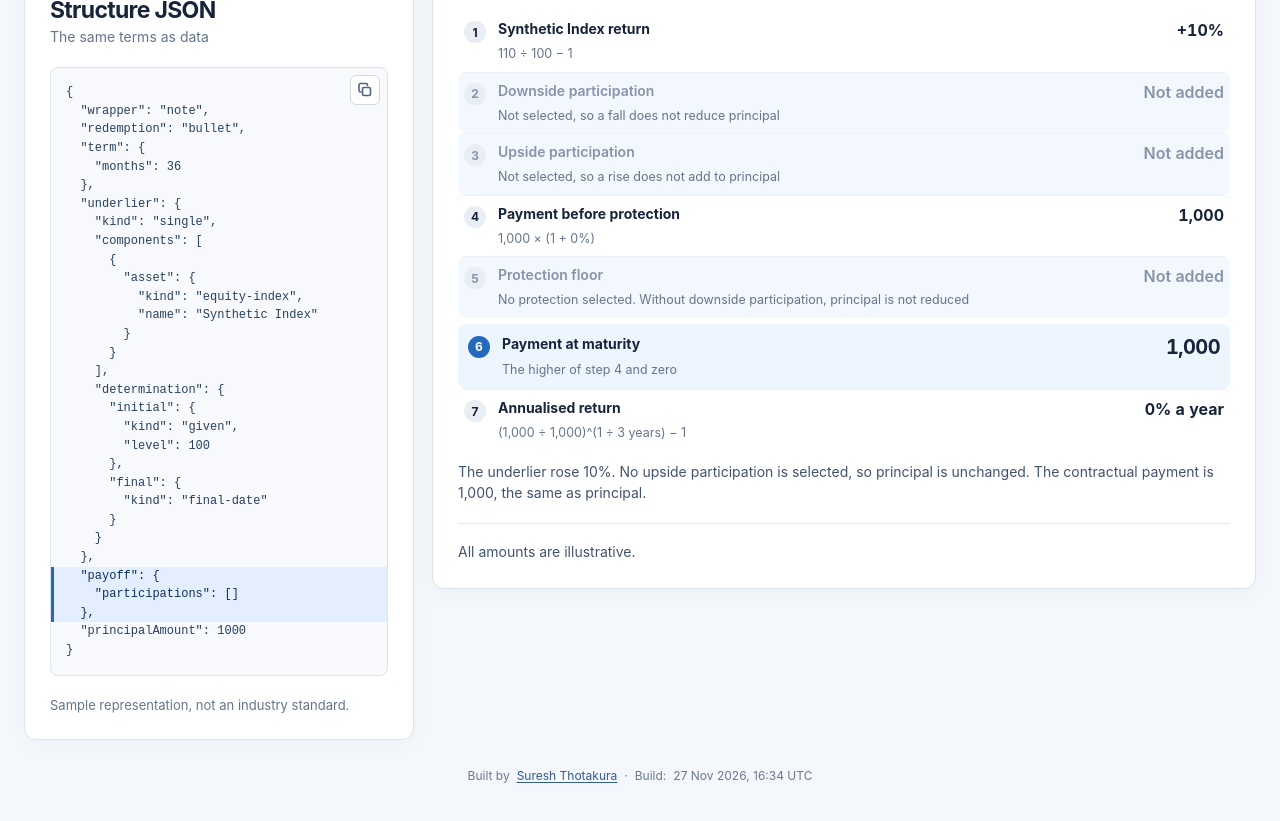
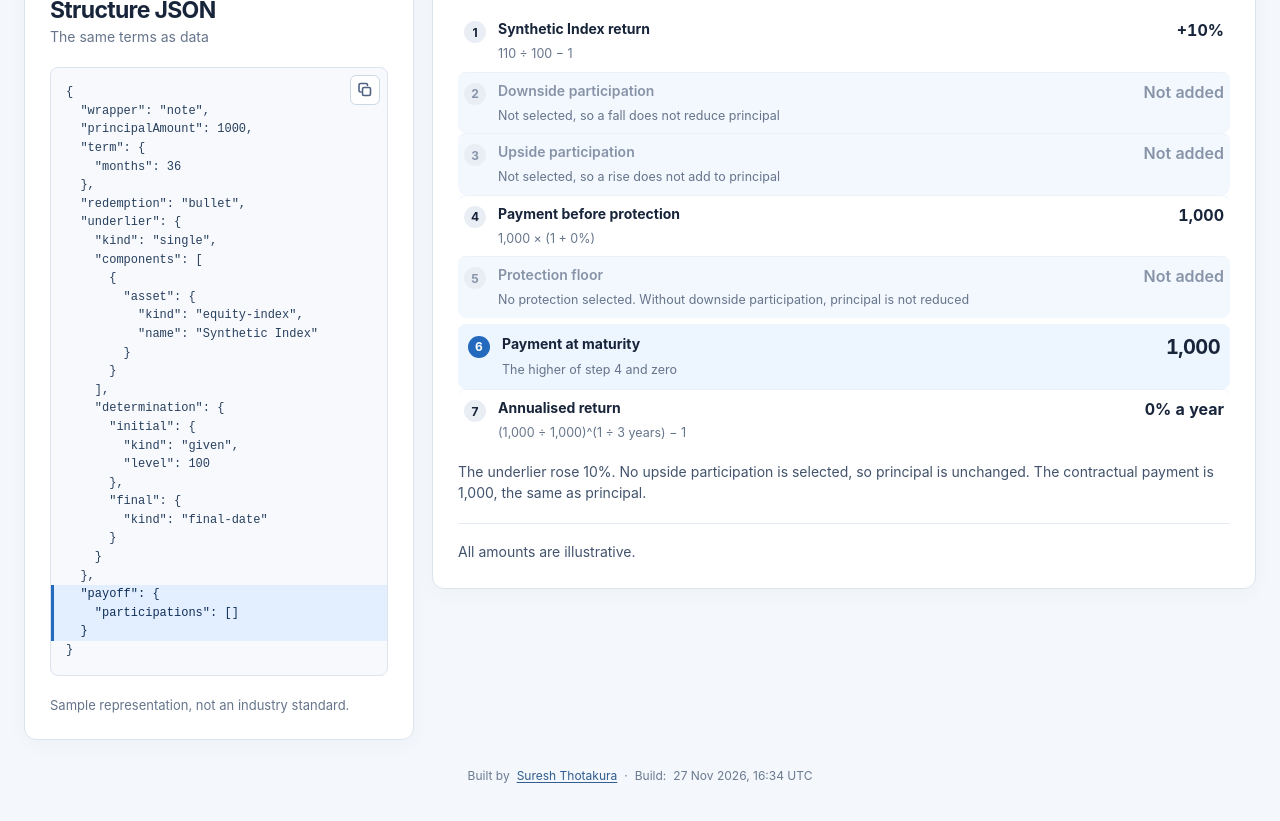
Before and after one commit to sthotakura/spire, a Vue app: page / in a window 1280 px wide. Shown: the part 1060-1881 px from the top of the page. Built offline with nearby package versions, Linux system fonts and the light colour scheme.

Commit message:
Order the structure JSON like the outline: principal and term after the wrapper

```diff
--- a/src/App.vue
+++ b/src/App.vue
@@ -309,8 +309,9 @@ const underlier = computed<Underlier>(() => !isBasket.value
     })
 const note = computed<Product>(() => ({
   wrapper: wrapper.value,
+  principalAmount: principal.value,
+  term: { months: termMonths.value },
   redemption: 'bullet',
-  term: { months: termMonths.value },
   underlier: underlier.value,
   payoff: {
     participations: withSubFeatures(selectedDirections.value.map((direction) => ({ direction, rate: participationPercent[direction] / 100 })), {
@@ -321,7 +322,6 @@ const note = computed<Product>(() => ({
     principalProtection: protectionSelected.value ? protectionPercent.value / 100 : undefined,
     minimumReturn: minimumSelected.value ? fractionFrom(minimumPercent.value) : undefined,
   },
-  principalAmount: principal.value,
 }))
 const jsonLines = computed(() => structureLines(note.value))
 const formula = computed(() => paymentFormula(note.value))
--- a/src/domain/note.ts
+++ b/src/domain/note.ts
@@ -115,8 +115,9 @@ export type Wrapper = 'note' | 'deposit'
 
 export interface Product {
   wrapper: Wrapper
+  principalAmount: number
+  term: Term
   redemption: 'bullet'
-  term: Term
   underlier: Underlier
   payoff: {
     // Features are listed in the order the payment applies them: participation with its buffer and cap, then the floor.
@@ -126,7 +127,6 @@ export interface Product {
     // not an addition to the participated return. Deposits only, since no note with one was verified.
     minimumReturn?: number
   }
-  principalAmount: number
 }
 
 // A product on a single asset.
--- a/src/domain/starting-note.ts
+++ b/src/domain/starting-note.ts
@@ -6,15 +6,15 @@ export const startingInitialLevel = 100
 // The note the page opens on: a valid note whose payoff has no features, so it only repays principal.
 export const startingProduct: SingleProduct = {
   wrapper: 'note',
+  principalAmount: 1000,
+  term: { months: 36 },
   redemption: 'bullet',
-  term: { months: 36 },
   underlier: {
     kind: 'single',
     components: [{ asset: { kind: 'equity-index', name: 'Synthetic Index' } }],
     determination: { initial: { kind: 'given', level: startingInitialLevel }, final: { kind: 'final-date' } },
   },
   payoff: { participations: [] },
-  principalAmount: 1000,
 }
 
 // A hypothetical final level for exploring the starting note. It is a scenario input, not a note term.
```
Also changed, not shown: 3 other files (tests, documents, lock files or other folders).
